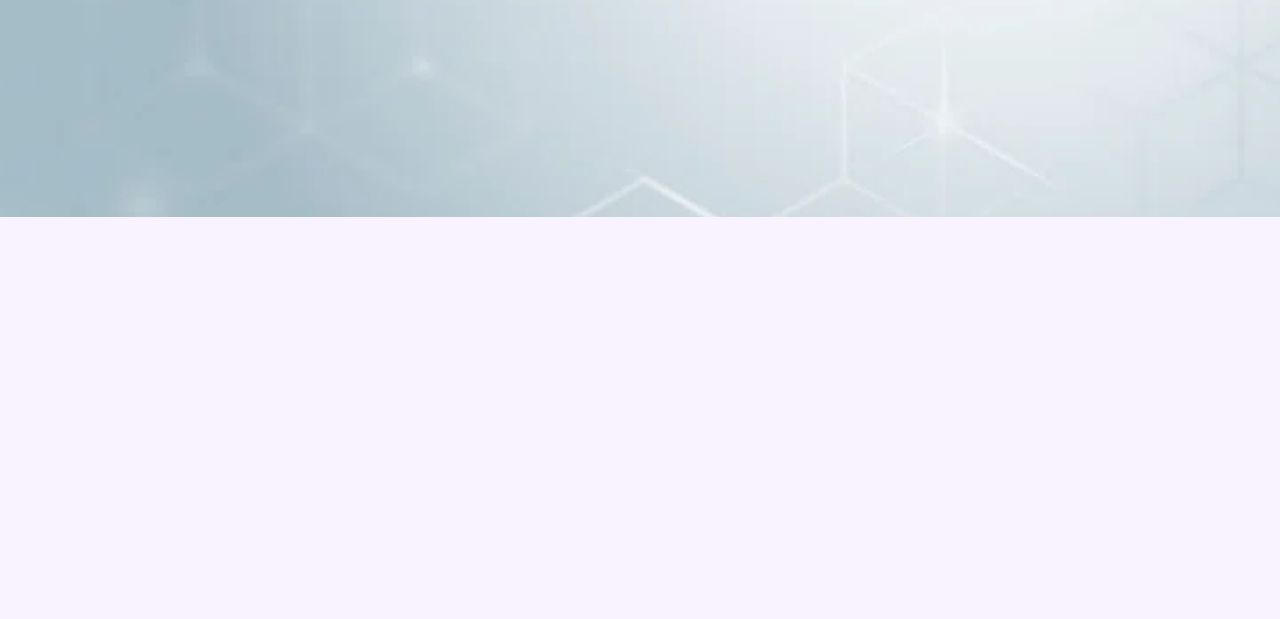
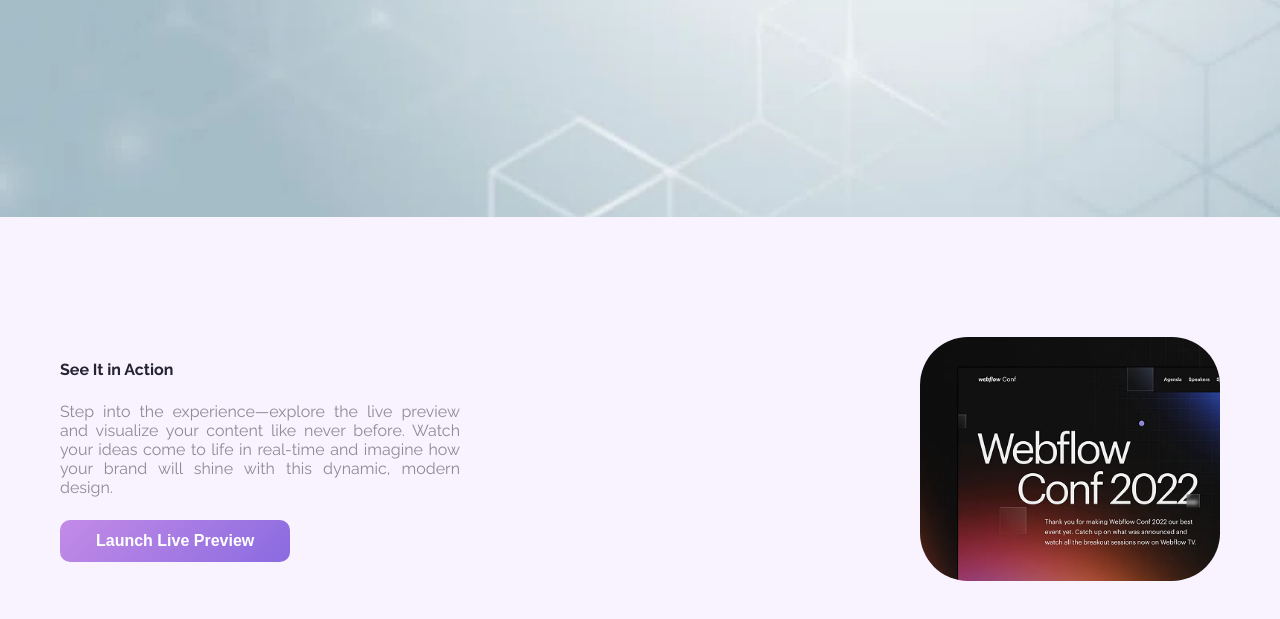
Before and after one commit to FahmidaJuthi/assignment1, a plain HTML site: page index.html in a window 1280 px wide. Shown: the part 421-1040 px from the top of the page. Before the commit the page ends 800 px from the top, so only its background shows below. Drawn offline with Linux system fonts and the light colour scheme.

Commit message:
added see it section

```diff
--- a/index.html
+++ b/index.html
@@ -31,7 +31,17 @@
         </div>
     </header>
     <main>
-
+        <section class="see_it">
+            <div class="see_left">
+                <h4 class="see_title">See It in Action</h4>
+                <p class="paragraph_text">Step into the experience—explore the live preview and visualize your content like never before.
+Watch your ideas come to life in real-time and imagine how your brand will shine with this dynamic, modern design.</p>
+                <button class="button-primary">Launch Live Preview</button>
+            </div>
+            <div class="see_right">
+                <img class="see_img" src="images/wc-mini.png" alt="" >
+            </div>
+        </section>
     </main>
     <footer></footer>
 </body>
--- a/styles/style.css
+++ b/styles/style.css
@@ -17,7 +17,10 @@
   font-optical-sizing: auto;
   font-style: normal;
 }
-
+.paragraph_text{
+    color:rgba(37, 36, 50, 0.5);
+    padding:23px 0;
+}
 .button-primary{
     /*background:#4E47FF;*/
     background: linear-gradient(135deg, #c38be7, #8a6be0);
@@ -67,10 +70,32 @@
     font-weight: bold;
     padding-bottom:40px;
 }
+section{
 
+    margin:120px 0;
+}
 
 /* ---main style---*/
 main{
     max-width:1160px;
     margin:0 auto;
 }
+
+.see_it{
+    display: flex;
+    justify-content: space-between;
+    align-items: center;
+}
+.see_left{
+    width:400px;
+    text-align:justify;
+}
+.see_title{
+    color:#252432;
+}
+.see_img{
+    width:300px;
+    height:auto;
+    border:none;
+    border-radius: 48px;
+}
```
Also changed, not shown: images/wc-mini.png (added).
